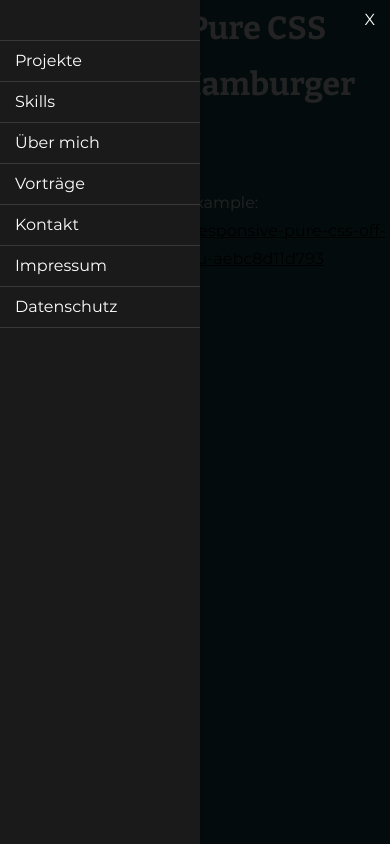
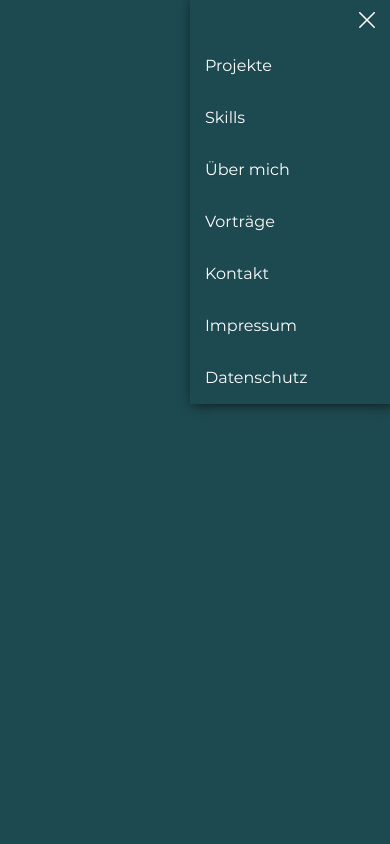
Before and after one commit to openmindculture/ingo-steinke.de, a PHP site: page /_storybook/nav.htm in a window 390 px wide, after a click that opens the changed part. Run offline with PHP 8.4, Linux system fonts and the light colour scheme.

Commit message:
refinements and fixes; 101:3 101:4 101:6  (#29)
* fix close menu on click; 131
* ux: nav menu: clean up, update example story
* content: fix project description
* fix mobile display; 101:4
* fix legacy Internet Explorer bugs; 101:6
* remove unnecessary borders in printer version
* remove a11y claim on a site that does not fully comply yet
* mobile fixes
* clean up style files
* 2.0.3 release notes and roadmap

```diff
--- a/_storybook/nav.htm
+++ b/_storybook/nav.htm
@@ -8,180 +8,6 @@
     <link rel="stylesheet" href="../src/_includes/design-tokens.css">
     <link rel="stylesheet" href="../src/_includes/critical.css">
     <link rel="stylesheet" href="../src/styles.css">
-    <style>
-nav {
-  /* display: block !important; */
-}
-
-/* Screen reader only */
-.sr-only {
-  position: absolute;
-  width: 1px;
-  height: 1px;
-  padding: 0;
-  margin: -1px;
-  overflow: hidden;
-  clip: rect(0, 0, 0, 0);
-  border: 0;
-}
-
-/* more style from Mark Caron's demo */
-
-/* Button styling */
-.menu-toggle {
-  display: inline-block;
-}
-
-/*
-Default styles + Mobile first
-Offscreen menu style
-*/
-.main-menu {
-  position: absolute;
-  display: none;
-  left: -200px;
-  top: 0;
-  height: 100%;
-  overflow-y: auto;
-  overflow-x: visible;
-  transition:
-    left 0.3s ease,
-    box-shadow 0.3s ease;
-  z-index: 999;
-}
-
-.main-menu ul {
-  list-style: none;
-  margin: 0;
-  padding: 2.5em 0 0;
-
-  /* Hide shadow w/ -8px while 'closed' */
-  -webkit-box-shadow: -8px 0 8px rgba(0, 0, 0, 0.5);
-  -moz-box-shadow: -8px 0 8px rgba(0, 0, 0, 0.5);
-  box-shadow: -8px 0 8px rgba(0, 0, 0, 0.5);
-  min-height: 100%;
-  width: 200px;
-  background: #1a1a1a;
-}
-
-.main-menu a {
-  display: block;
-  padding: 0.75em 15px;
-  line-height: 1em;
-  font-size: 1em;
-  color: #fff;
-  text-decoration: none;
-  border-bottom: 1px solid #383838;
-}
-
-.main-menu a:hover,
-.main-menu a:focus {
-  background: #333;
-  text-decoration: underline;
-}
-
-.main-menu li:first-child a {
-  border-top: 1px solid #383838;
-}
-
-.main-menu .menu-close {
-  position: absolute;
-  right: 0;
-  top: 0;
-}
-
-/*
-  On small devices, allow it to toggle...
-  */
-
-/*
- :target for non-JavaScript
- [aria-expanded] will be used if/when JavaScript is added to improve interaction, though it's completely optional.
-*/
-.main-menu:target,
-.main-menu[aria-expanded="true"] {
-  display: block;
-  left: 0;
-  outline: none;
-  -moz-box-shadow: 3px 0 12px rgba(0, 0, 0, 0.25);
-  -webkit-box-shadow: 3px 0 12px rgba(0, 0, 0, 0.25);
-  box-shadow: 3px 0 12px rgba(0, 0, 0, 0.25);
-}
-
-.main-menu:target .menu-close,
-.main-menu[aria-expanded="true"] .menu-close {
-  z-index: 1001;
-}
-
-.main-menu:target ul,
-.main-menu[aria-expanded="true"] ul {
-  position: relative;
-  z-index: 1000;
-}
-
-/*
- We could us `.main-menu:target:after`, but
- it wouldn't be clickable.
-*/
-.main-menu:target + .backdrop,
-.main-menu[aria-expanded="true"] + .backdrop {
-  position: absolute;
-  display: block;
-  left: 0;
-  top: 0;
-  width: 100%;
-  height: 100%;
-  z-index: 998;
-  background: #000;
-  background: rgba(0, 0, 0, 0.85);
-  cursor: default;
-}
-
-/*
- Larger screen styling
- Horizontal menu
-*/
-@media (min-width: 678px) {
-  .menu-toggle,
-  .main-menu .menu-close {
-    display: none;
-  }
-
-  /* Undo positioning of off-canvas menu */
-  .main-menu {
-    position: relative;
-    left: auto;
-    top: auto;
-    height: auto;
-    display: block;
-  }
-
-  .main-menu ul {
-    display: flex;
-
-    /* Undo off-canvas styling */
-    padding: 0;
-    -webkit-box-shadow: none;
-    -moz-box-shadow: none;
-    box-shadow: none;
-    height: auto;
-    width: auto;
-    background: none;
-  }
-
-  .main-menu a {
-    color: #06c;
-    border: 0 !important; /* Remove borders from off-canvas styling */
-    white-space: nowrap;
-  }
-
-  .main-menu a:hover,
-  .main-menu a:focus {
-    background: none; /* Remove background from off-canvas styling */
-    color: #c00;
-  }
-}
-    </style>
   </head>
   <body>
     <h1>
@@ -198,6 +24,7 @@ Offscreen menu style
     </p>
 
     <div class="some-wrapper">
+      <span class="nav-wrapper">
         <a href="#main-menu"
           id="main-menu-toggle"
           class="menu-toggle"
@@ -210,14 +37,19 @@ Offscreen menu style
           id="main-menu"
           class="main-menu page-navigation"
           aria-label="Inhaltsverzeichnis"
-      ><!-- 1 class name would be enough -->
+        >
           <a
             href="#main-menu-toggle"
             id="main-menu-close"
             class="menu-close"
             aria-label="Inhaltsverzeichnis schließen"
           >
-          <span class="fa fa-close">X</span>
+            <svg viewBox="0 0 512 512" width="16" height="16">
+              <g>
+                <path d="m25 512a25 25 0 0 1 -17.68-42.68l462-462a25 25 0 0 1 35.36 35.36l-462 462a24.93 24.93 0 0 1 -17.68 7.32z" fill="currentColor"/>
+                <path d="m487 512a24.93 24.93 0 0 1 -17.68-7.32l-462-462a25 25 0 0 1 35.36-35.36l462 462a25 25 0 0 1 -17.68 42.68z" fill="currentColor"/>
+              </g>
+            </svg>
           </a>
           <ul>
             <li><a href="#projects">Projekte</a></li>
@@ -236,6 +68,7 @@ Offscreen menu style
           aria-hidden="true"
           hidden>
         </a>
+      </span>
     </div>
   </body>
 </html>
--- a/dist/print.css
+++ b/dist/print.css
@@ -1 +1 @@
-body,h1,h2,h3,h4,html{background:#fff;color:#000;font-size:12pt}h2{font-size:24pt}h3{font-size:18pt}.text-content-color,.text-content-color h2,.text-content-color h3,.text-content-color h4,.tiled-content,a,a:active,a:link,a:visited,body{color:#000;background-color:#fff;text-decoration:none}.page-navigation.page-navigation,.sticky-header{display:none}.page-container{padding:0 24pt}.hero-header{text-align:center;page-break-after:always;-moz-column-break-after:page;break-after:page;margin-top:25%;margin-bottom:25%}.hero-header h1{font-size:60pt;margin:0}.hero-header p{font-size:30pt;margin:0}img.avatar{border-radius:50%}.iconlink{display:block;font-family:monospace}.hashtag{border:1px solid #aaa;padding:4pt;margin-right:4pt;line-height:28pt}.tile{margin-bottom:24pt}.tile p img{max-width:25%;height:auto;float:right;margin-left:12pt;border:1px solid #aaa}.grid-container.skills,.social-links{padding-left:0;list-style-type:none}.social-links a{font-family:monospace}.social-links a img{background-color:#aaa;padding:4pt}.privacy{font-size:10pt}
+body,h1,h2,h3,h4,html{background:#fff;color:#000;font-size:12pt}h2{font-size:24pt}h3{font-size:18pt}.text-content-color,.text-content-color h2,.text-content-color h3,.text-content-color h4,.tiled-content,a,a:active,a:link,a:visited,body{color:#000;background-color:#fff;text-decoration:none}.page-navigation.page-navigation,.sticky-header{display:none}.page-container{padding:0 24pt}.hero-header{text-align:center;page-break-after:always;-moz-column-break-after:page;break-after:page;margin-top:25%;margin-bottom:25%}.hero-header h1{font-size:60pt;margin:0}.hero-header p{font-size:30pt;margin:0}img.avatar{border-radius:50%}.iconlink{display:block;font-family:monospace}.hashtag{border:1px solid #aaa;padding:4pt;margin-right:4pt;line-height:28pt}.tile{margin-bottom:24pt}.tile p img{max-width:25%;height:auto;float:right;margin-left:12pt;border:none}.grid-container.skills,.social-links{padding-left:0;list-style-type:none}.social-links a{font-family:monospace}.social-links a img{background-color:#aaa;padding:4pt}.privacy{font-size:10pt}
--- a/src/_includes/design-tokens.css
+++ b/src/_includes/design-tokens.css
@@ -2,92 +2,58 @@
   /* define possible colors,
    * postcss-custom-properties : preserve: false
    * => only export properties that are actually used
-   * blau- und grüntöne
-   * sea-green had not enough contrast against white */
-  --rrrevolve-light-green: #b3e2c2;
-  --classof-green: #3cb87a;
+   */
+
   --deep-green: #017d63;
-  --ringana-spermidine-green: #1d4950;
-  --ai-aqua2021: #01a6ba;
-  --ethereal-blue: #008eb4;
-  --uxdesign-blue: #6440fa;
-  --ayodele-blue: #114791;
+  --spermidine-green: #1d4950;
+  --fresh-blue: #6440fa;
   --surftheweb-pantone: #203c7f;
-  --vintage-indigo: #4a556b;
-  --interior-wall: #436163;
-  --brava-shirt-blue: #122836;
-  --recolution-greenish-blue: #053245;
-  --recolution-greenish-blue-darker: #11232d;
-  --fashion-balance-blue: #366579;
-  --organic-fashion-blue: #6b8aa9;
-  --midnight-blue: #060a34;
-  --ringana-blouse-green: #6b868f;
-
-  /* TODO gebliche hervorhebung von links im Textmarkerstil, animiert, on hover */
-  --orangedrippalette-yellow: #f8bc24;
+  --greenish-blue: #053245;
+  --orange-tagdrippalette-yellow: #f8bc24;
   --rippedpalette-yellow: #f4d83d;
-  --pantone-illuminating: #f5df4d; /* Pantone 13-0647 TCX Spring Summer 2021 */
+  --pantone-illuminating: #f5df4d; /* spring summer 2021 */
   --light-yellowish: #fffcf0;
   --monolith-yellow: #fddc03;
   --trendy-beige: #f3db6d;
   --nougat-beige: #c97d43;
-  --brava-orange: #df814b;
+  --orange-tag: #df814b;
   --dirty-orange: #cf7626;
-  --apairandaspare2021: #b86323;
-  --wetell-orange: #b4641f;
-  --interior-rose: #c78b69;
-  --interior-rose-lighter: #f6b692;
-
-  /* rottöne und violett */
-  --oxy-fire: #dc4942;
-  --exuberant-orange-pantone: #ff582d;
-  --bogart-red: #d04339;
-  --period-intimina-pantone: #d3000b;
-  --ringana-omega-purple: #623144;
-  --hazel-sweater-purple: #3d2945;
-  --hazel-sweater-brown: #a07161;
-
-  /* helle hintergründe sowie grautöne */
+  --interior-rose: #f6b692;
+  --omega-purple: #623144;
   --palo-rose: #fedbbd;
-  --pantone-buttercream: #efe1ce; /* spring summer 21 */
-  --brava-merino-lighter: #ebeff2;
-  --brava-merino-light: #bbbfc2;
-  --brava-merino-dark: #78797b;
-  --ultimate-pantone: #97919d; /* color of the year 2021 zusammen mit illuminating */
+  --merino-lighter: #ebeff2;
+  --merino-light: #bbbfc2;
   --stormy-weather-pantone: #58646d;
-  --odyssey-gray: #393846;
-  --odyssey-gray-darker: #292836;
-  --odyssey-gray-darkest: #191826;
   --pantone-inkwell: #363945; /* spring summer 2021 */
 
   /* export theme colors */
   --primary-color: #000;
-  --primary-foreground: var(--brava-merino-lighter);
-  --primary-heading: var(--brava-merino-lighter);
-  --gradient-heading: var(--brava-merino-light);
-  --secondary-heading: var(--recolution-greenish-blue);
+  --primary-foreground: var(--merino-lighter);
+  --primary-heading: var(--merino-lighter);
+  --gradient-heading: var(--merino-light);
+  --secondary-heading: var(--greenish-blue);
   --link-hover: var(--surftheweb-pantone);
-  --primary-background: var(--ringana-spermidine-green);
-  --secondary-background: var(--brava-merino-light);
-  --nav-menu-background: var(--recolution-greenish-blue);
-  --peel-gradient: var(--recolution-greenish-blue);
+  --primary-background: var(--spermidine-green);
+  --secondary-background: var(--merino-light);
+  --nav-menu-background: var(--greenish-blue);
+  --peel-gradient: var(--greenish-blue);
   --peel-gradient-semitrans: rgba(5, 50, 69, 0.5);
   --hashtag-default: var(--surftheweb-pantone);
-  --hashtag-green: var(--ringana-spermidine-green);
-  --hashtag-blue: var(--uxdesign-blue);
-  --skills-tile-background: var(--ringana-omega-purple);
+  --hashtag-green: var(--spermidine-green);
+  --hashtag-blue: var(--fresh-blue);
+  --skills-tile-background: var(--omega-purple);
 
   /* colors to alternate by position */
   --hashtag-bg-autumn-1: var(--deep-green);
   --hashtag-bg-autumn-2: var(--stormy-weather-pantone);
   --hashtag-bg-autumn-3: var(--pantone-inkwell);
-  --hashtag-bg-autumn-4: var(--ringana-spermidine-green);
+  --hashtag-bg-autumn-4: var(--spermidine-green);
   --hashtag-bg-autumn-5: var(--surftheweb-pantone);
   --hashtag-bg-spring-1: var(--pantone-illuminating);
   --hashtag-bg-spring-2: var(--trendy-beige);
-  --hashtag-bg-spring-3: var(--interior-rose-lighter);
+  --hashtag-bg-spring-3: var(--interior-rose);
   --hashtag-bg-spring-4: var(--palo-rose);
-  --hashtag-bg-spring-5: var(--brava-orange);
+  --hashtag-bg-spring-5: var(--orange-tag);
 
   /* export typography */
   --sans-font-family: 'Montserrat', 'Helvetica', sans-serif;
--- a/src/js/scripts.js
+++ b/src/js/scripts.js
@@ -38,7 +38,7 @@ window.addEventListener('DOMContentLoaded', () => {
     e.preventDefault();
     navMenu.setAttribute('aria-expanded', 'true')
     document.addEventListener('click', (e) => {
-      const isClickInside = navMenu.contains(e.target) || navOpener.contains(e.target);
+      const isClickInside = navOpener.contains(e.target);
       if (!isClickInside) {
         navMenu.setAttribute('aria-expanded', 'false');
         document.onclick = null;
--- a/src/print.css
+++ b/src/print.css
@@ -8,8 +8,6 @@ h4 {
   color: #000;
   font-size: 12pt;
 }
-
-/* TODO etwas mehr Stil auch hier, beispielsweise Gridkacheln-Mehrspaltigkeit */
 
 h2 {
   font-size: 24pt;
@@ -85,7 +83,7 @@ img.avatar {
   height: auto;
   float: right;
   margin-left: 12pt;
-  border: solid 1px #aaa;
+  border: none;
 }
 
 .grid-container.skills {
--- a/src/styles.css
+++ b/src/styles.css
@@ -50,12 +50,14 @@ a:hover {
 }
 
 .hashtag {
+  display: inline-block;
   font-size: 0.75rem;
   background-color: var(--hashtag-default);
   color: #fff;
   border-radius: 10%;
-  padding: 0.5em;
+  padding: 0.25em 0.5em 0.25em 0.5em;
   margin-right: 0.125em;
+  margin-bottom: 0.5em;
   white-space: nowrap;
 }
 
@@ -88,9 +90,6 @@ a:hover {
   justify-content: space-between;
 }
 
-/* zusätzlicher coolerer Style für die Tiles,
--* und auch deren Boerder hätte nichts im critical verloren, bloß die Höhe */
-
 .flow-grid {
   background-size: auto;
   background-repeat: no-repeat;
@@ -101,6 +100,7 @@ a:hover {
 .flow-grid .tile {
   line-height: 2;
   border: dashed 1px;
+  margin-left: 2px;
   overflow: hidden;
   text-overflow: ellipsis;
   -webkit-line-clamp: 3;
@@ -248,10 +248,6 @@ Offscreen menu style
   top: 0;
 }
 
-/*
- :target for non-JavaScript
- [aria-expanded] will be used if/when JavaScript is added to improve interaction, though it's completely optional.
-*/
 .main-menu:target,
 .main-menu[aria-expanded="true"] {
   display: block;
@@ -274,10 +270,6 @@ Offscreen menu style
   z-index: 1000;
 }
 
-/*
- We could us `.main-menu:target:after`, but
- it wouldn't be clickable.
-*/
 .main-menu:target + .backdrop,
 .main-menu[aria-expanded="true"] + .backdrop {
   position: absolute;
--- a/utils/transform-css.js
+++ b/utils/transform-css.js
@@ -3,7 +3,7 @@ const postcss = require("postcss");
 const postcssCustomProperties = require('postcss-custom-properties');
 
 module.exports = async code => {
-  const rawFilepath = path.join(__dirname, `../src/_includes/above-the-fold.css`);
+  const rawFilepath = path.join(__dirname, `../src/_includes/critical.css`);
   return postcss([
     require("precss"),
     require("postcss-import"),
```
Also changed, not shown: dist/index.html (+1 -1 lines), src/_includes/critical.css (+95 -35 lines), src/index.liquid (+5 -6 lines), CHANGELOG.md, dist/img/logo-linkedin.svg, dist/img/logo-stackoverflow.svg, dist/js/scripts.js, dist/styles.css, src/img/logo-linkedin.svg, src/img/logo-stackoverflow.svg. Lines whose indentation alone changed are shown as unchanged.
